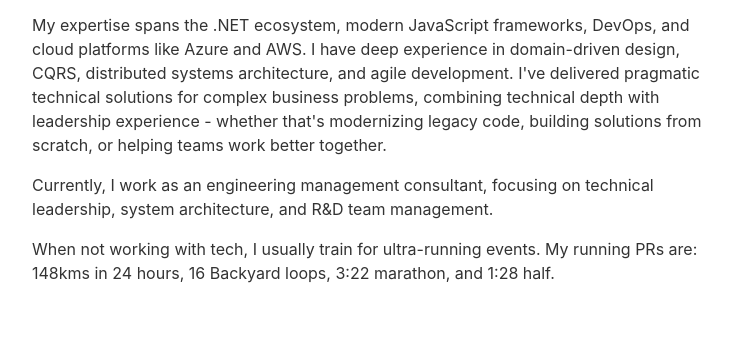
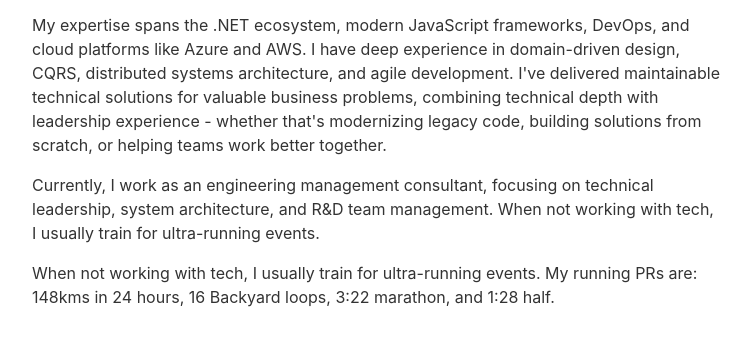
Before and after one commit to bojanv91/codingpipe, an Eleventy site: page content/about/index.md in a window 1280 px wide. Shown: the part 203-548 px from the top of the page, without its empty margins (264-1015 px from the left). Built offline with nearby package versions, Linux system fonts and the light colour scheme; Eleventy itself is replaced by a stand-in of ours; files that its build step writes are made by us from their sources.

Commit message:
Another update

```diff
--- a/content/about/index.md
+++ b/content/about/index.md
@@ -8,8 +8,8 @@ eleventyNavigation:
 
 I'm a software engineer, architect, and technical leader with over 15 years of experience building software and leading teams in various industries. Starting as a freelance developer, I progressed through technical and leadership roles, including the CTO position.
 
-My expertise spans the .NET ecosystem, modern JavaScript frameworks, DevOps, and cloud platforms like Azure and AWS. I have deep experience in domain-driven design, CQRS, distributed systems architecture, and agile development. I've delivered pragmatic technical solutions for complex business problems, combining technical depth with leadership experience - whether that's modernizing legacy code, building solutions from scratch, or helping teams work better together.
+My expertise spans the .NET ecosystem, modern JavaScript frameworks, DevOps, and cloud platforms like Azure and AWS. I have deep experience in domain-driven design, CQRS, distributed systems architecture, and agile development. I've delivered maintainable technical solutions for valuable business problems, combining technical depth with leadership experience - whether that's modernizing legacy code, building solutions from scratch, or helping teams work better together.
 
-Currently, I work as an engineering management consultant, focusing on technical leadership, system architecture, and R&D team management.
+Currently, I work as an engineering management consultant, focusing on technical leadership, system architecture, and R&D team management. When not working with tech, I usually train for ultra-running events.
 
 When not working with tech, I usually train for ultra-running events. My running PRs are: 148kms in 24 hours, 16 Backyard loops, 3:22 marathon, and 1:28 half.
```
